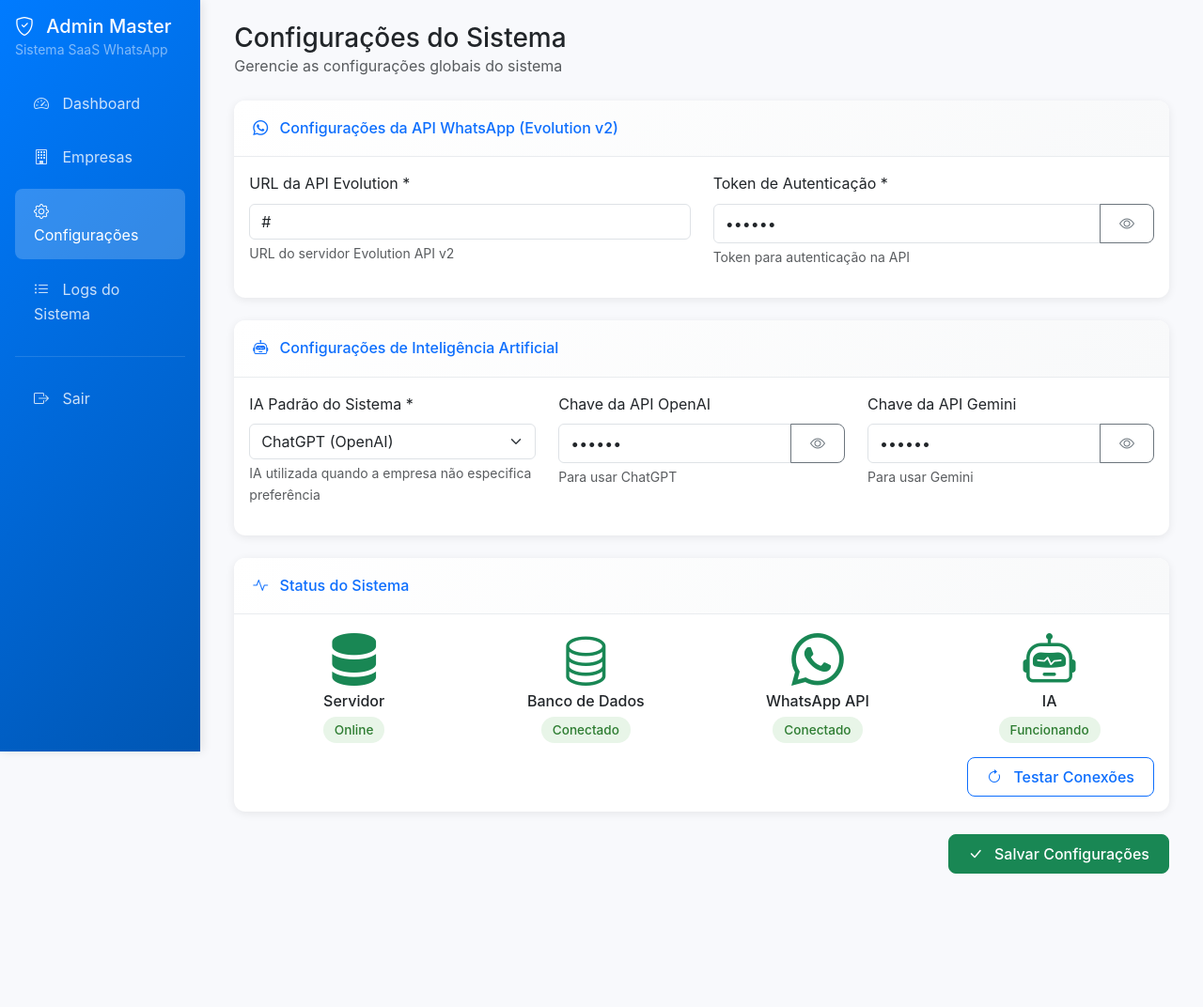
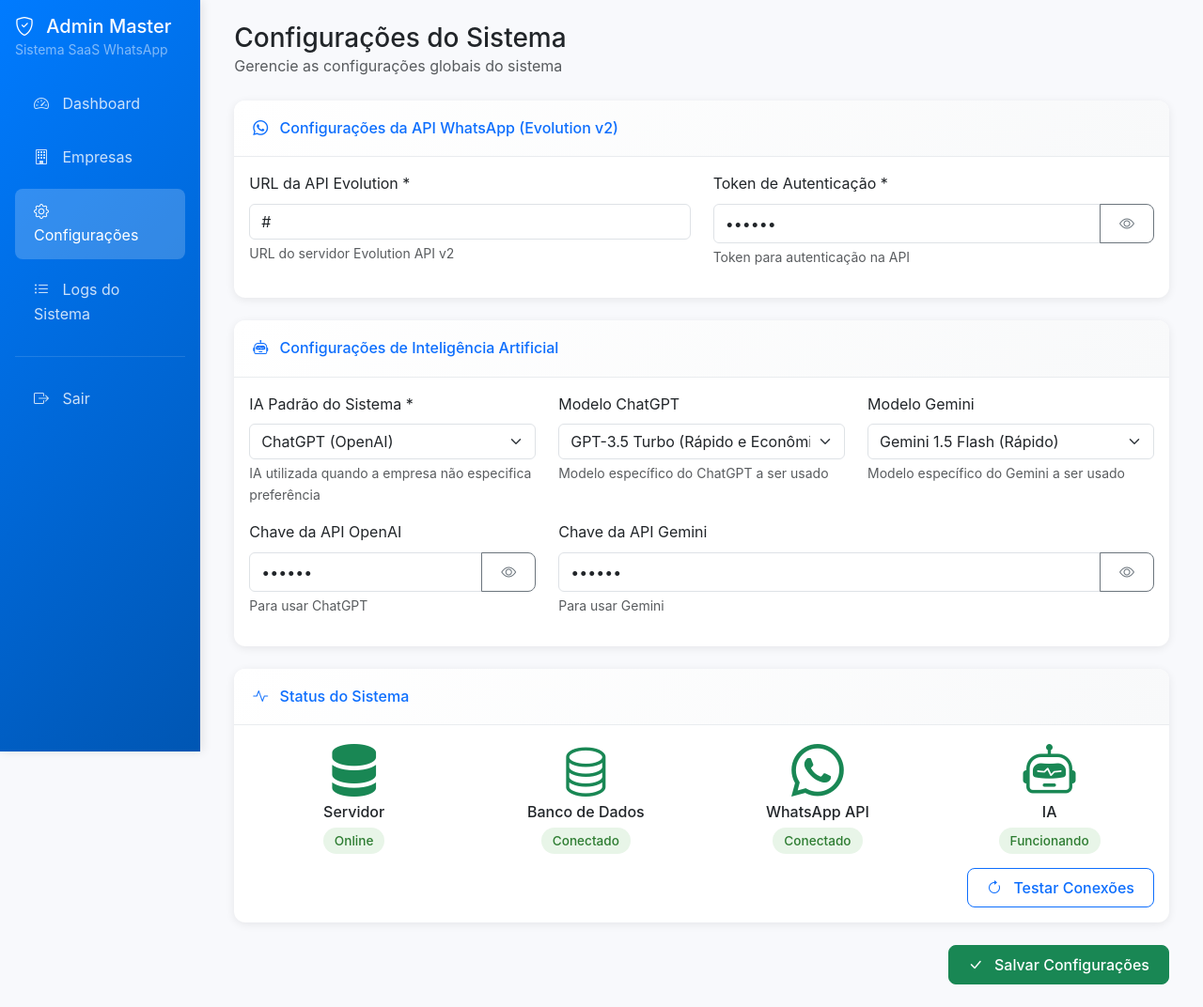
Before and after one commit to juninho877/botauto1, a PHP site: template views/admin/settings.php in a window 1280 px wide. Shown: the whole page at 94% size. Before the commit the page ends 930 px from the top, so only its background shows below. Run offline with PHP 8.4, Linux system fonts and the light colour scheme; the template is opened without the code that fills it: most values are stand-ins (such as "Sample title", 1, 10 or a date in 2020); data that the repository does not hold is empty; some libraries are stand-ins or nearby versions.

Commit message:
Fix Gemini API model and add AI version selection

```diff
--- a/controllers/WhatsAppController.php
+++ b/controllers/WhatsAppController.php
@@ -309,7 +309,7 @@ class WhatsAppController {
         ];
 
         $ch = curl_init();
-        curl_setopt($ch, CURLOPT_URL, 'https://generativelanguage.googleapis.com/v1beta/models/gemini-pro:generateContent?key=' . $api_key);
+        curl_setopt($ch, CURLOPT_URL, 'https://generativelanguage.googleapis.com/v1beta/models/gemini-1.5-flash:generateContent?key=' . $api_key);
         curl_setopt($ch, CURLOPT_RETURNTRANSFER, true);
         curl_setopt($ch, CURLOPT_POST, true);
         curl_setopt($ch, CURLOPT_POSTFIELDS, json_encode($data));
--- a/views/admin/settings.php
+++ b/views/admin/settings.php
@@ -122,6 +122,36 @@ include BASE_PATH . '/views/layouts/header.php';
                                     <div class="form-text">IA utilizada quando a empresa não especifica preferência</div>
                                 </div>
                                 <div class="col-md-4 mb-3">
+                                    <label for="chatgpt_model" class="form-label">Modelo ChatGPT</label>
+                                    <select class="form-select" id="chatgpt_model" name="chatgpt_model">
+                                        <option value="gpt-3.5-turbo" <?= ($config['chatgpt_model'] ?? 'gpt-3.5-turbo') === 'gpt-3.5-turbo' ? 'selected' : '' ?>>
+                                            GPT-3.5 Turbo (Rápido e Econômico)
+                                        </option>
+                                        <option value="gpt-4" <?= ($config['chatgpt_model'] ?? '') === 'gpt-4' ? 'selected' : '' ?>>
+                                            GPT-4 (Mais Inteligente)
+                                        </option>
+                                        <option value="gpt-4-turbo" <?= ($config['chatgpt_model'] ?? '') === 'gpt-4-turbo' ? 'selected' : '' ?>>
+                                            GPT-4 Turbo (Balanceado)
+                                        </option>
+                                    </select>
+                                    <div class="form-text">Modelo específico do ChatGPT a ser usado</div>
+                                </div>
+                                <div class="col-md-4 mb-3">
+                                    <label for="gemini_model" class="form-label">Modelo Gemini</label>
+                                    <select class="form-select" id="gemini_model" name="gemini_model">
+                                        <option value="gemini-1.5-flash" <?= ($config['gemini_model'] ?? 'gemini-1.5-flash') === 'gemini-1.5-flash' ? 'selected' : '' ?>>
+                                            Gemini 1.5 Flash (Rápido)
+                                        </option>
+                                        <option value="gemini-1.5-pro" <?= ($config['gemini_model'] ?? '') === 'gemini-1.5-pro' ? 'selected' : '' ?>>
+                                            Gemini 1.5 Pro (Avançado)
+                                        </option>
+                                        <option value="gemini-1.0-pro" <?= ($config['gemini_model'] ?? '') === 'gemini-1.0-pro' ? 'selected' : '' ?>>
+                                            Gemini 1.0 Pro (Estável)
+                                        </option>
+                                    </select>
+                                    <div class="form-text">Modelo específico do Gemini a ser usado</div>
+                                </div>
+                                <div class="col-md-4 mb-3">
                                     <label for="openai_key" class="form-label">Chave da API OpenAI</label>
                                     <div class="input-group">
                                         <input type="password" class="form-control" id="openai_key" name="openai_key"
@@ -133,7 +163,7 @@ include BASE_PATH . '/views/layouts/header.php';
                                     </div>
                                     <div class="form-text">Para usar ChatGPT</div>
                                 </div>
-                                <div class="col-md-4 mb-3">
+                                <div class="col-md-8 mb-3">
                                     <label for="gemini_key" class="form-label">Chave da API Gemini</label>
                                     <div class="input-group">
                                         <input type="password" class="form-control" id="gemini_key" name="gemini_key"
```
Also changed, not shown: controllers/AdminController.php (+6 -2 lines).
